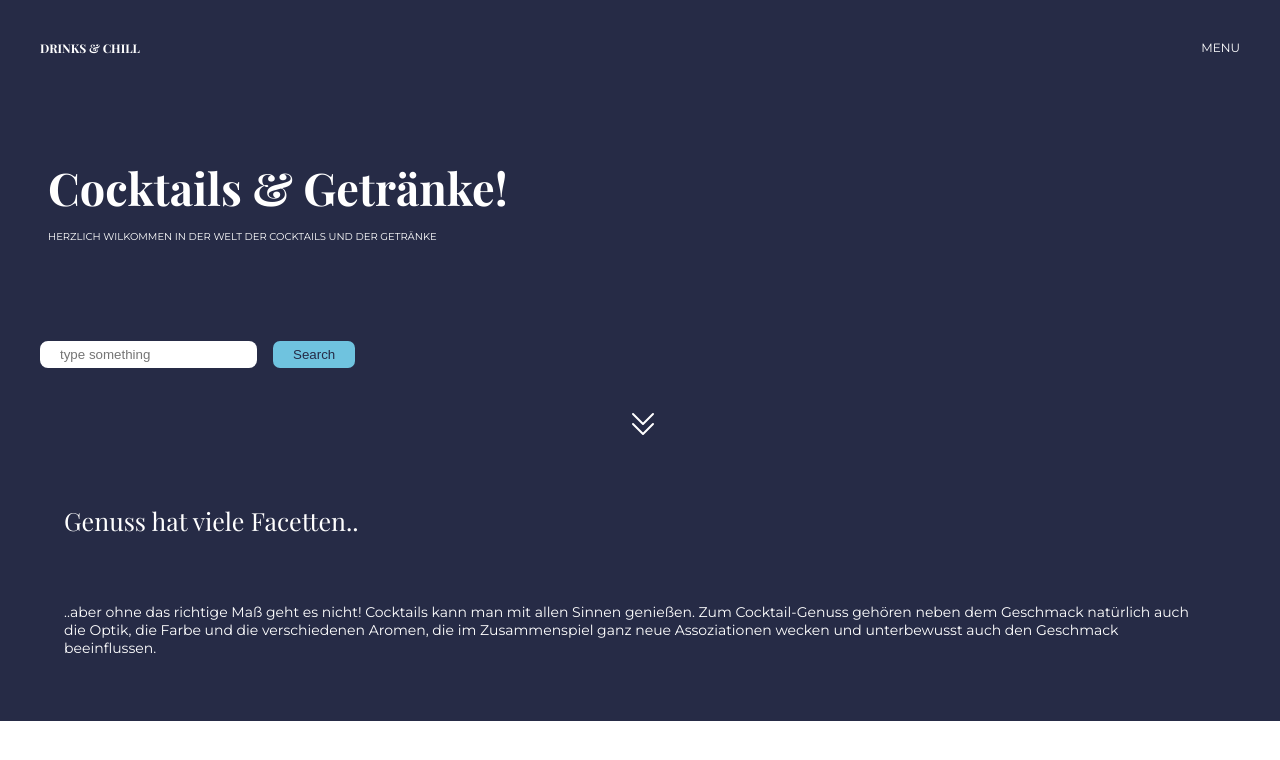
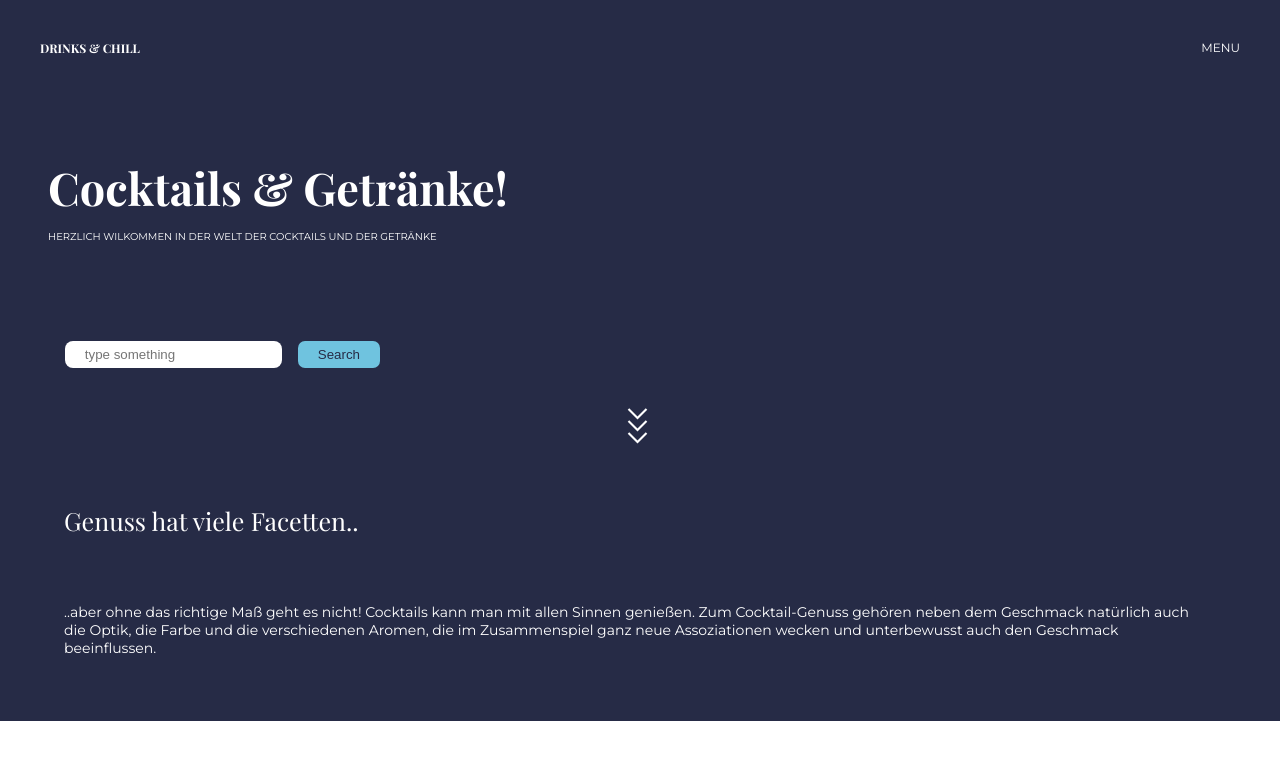
Before and after one commit to Sivagajan/Drinks-Chill, a React (Create React App) app: page / in a window 1280 px wide. Shown: the top 760 px of the page. Built offline with nearby package versions, Linux system fonts and the light colour scheme.

Commit message:
header style 3

```diff
--- a/src/components/header/Header.jsx
+++ b/src/components/header/Header.jsx
@@ -1,5 +1,6 @@
 import style from './Header.module.css'
 import { Link } from "react-router-dom"
+import vector from '../../img/Vector.png'
 const Header = () => {
     return (
         <>
@@ -19,7 +20,10 @@ const Header = () => {
                 </div>
 
                 <section className={style.arrows}>
-                    <svg xmlns="http://www.w3.org/2000/svg" width="32" height="32" fill="#fff" viewBox="0 0 256 256" class="caret_double_icon"><rect width="256" height="256" fill="none"></rect><polyline points="208 128 128 208 48 128" fill="none" stroke="#fff" stroke-linecap="round" stroke-linejoin="round" stroke-width="16"></polyline><polyline points="208 48 128 128 48 48" fill="none" stroke="#fff" stroke-linecap="round" stroke-linejoin="round" stroke-width="16"></polyline></svg>
+                    <img src={vector} alt="" />
+                    <img src={vector} alt="" />
+                    <img src={vector} alt="" />
+
                 </section>
             </header>
         </>
--- a/src/components/header/Header.module.css
+++ b/src/components/header/Header.module.css
@@ -14,7 +14,6 @@ nav {
 h2 {
     font-family: 'Playfair Display', serif;
     font-size: 10px;
-
 }
 
 header {
@@ -51,6 +50,7 @@ input {
     border-radius: 8px;
     border: #262B46;
     padding: 6px 20px;
+    margin-left: 2%;
 }
 
 button {
@@ -63,7 +63,7 @@ button {
     cursor: pointer;
 }
 
-.arrows {
+img {
     display: block;
     flex-direction: column;
 }
```
Also changed, not shown: src/img/Vector.png (added).
